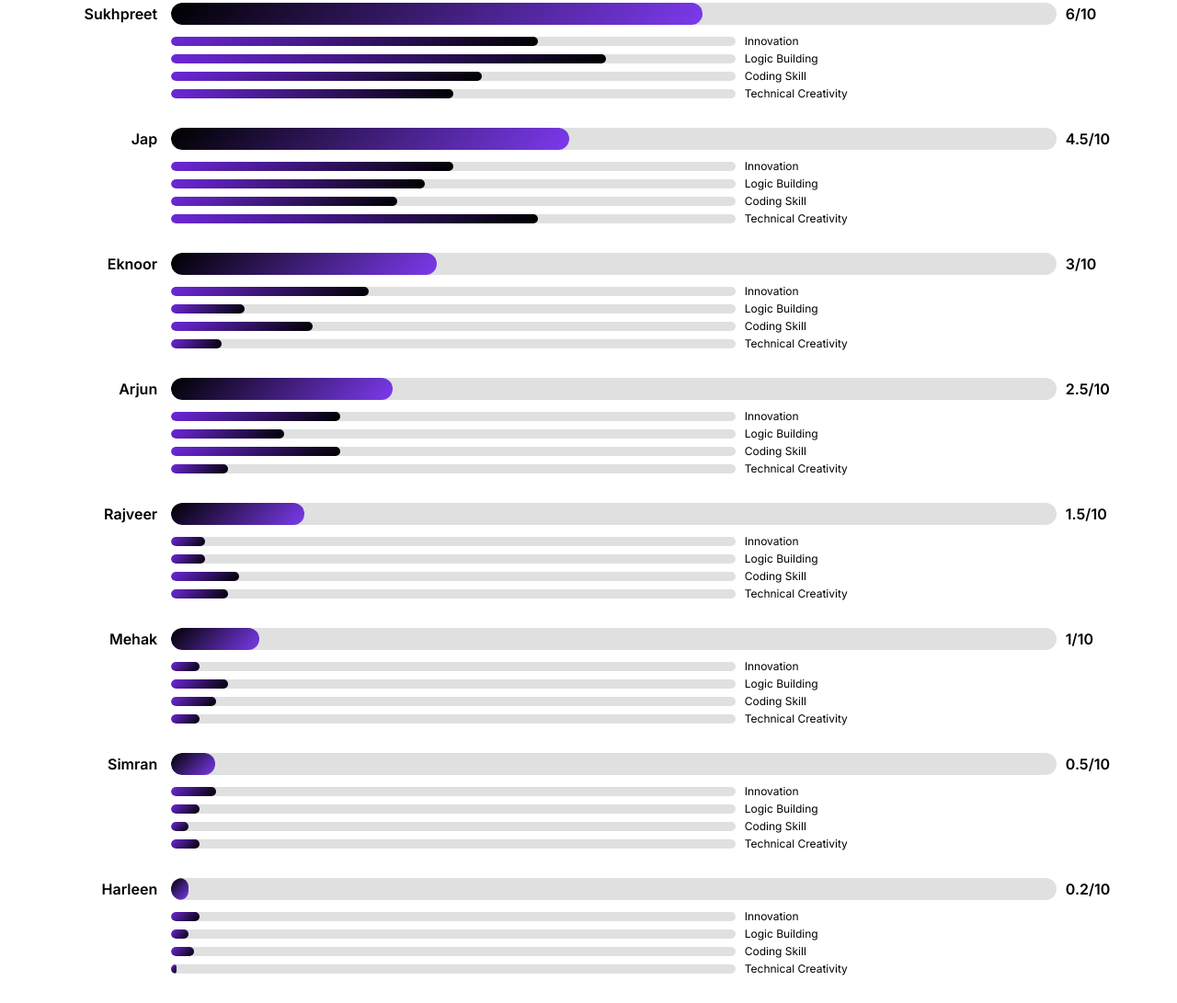
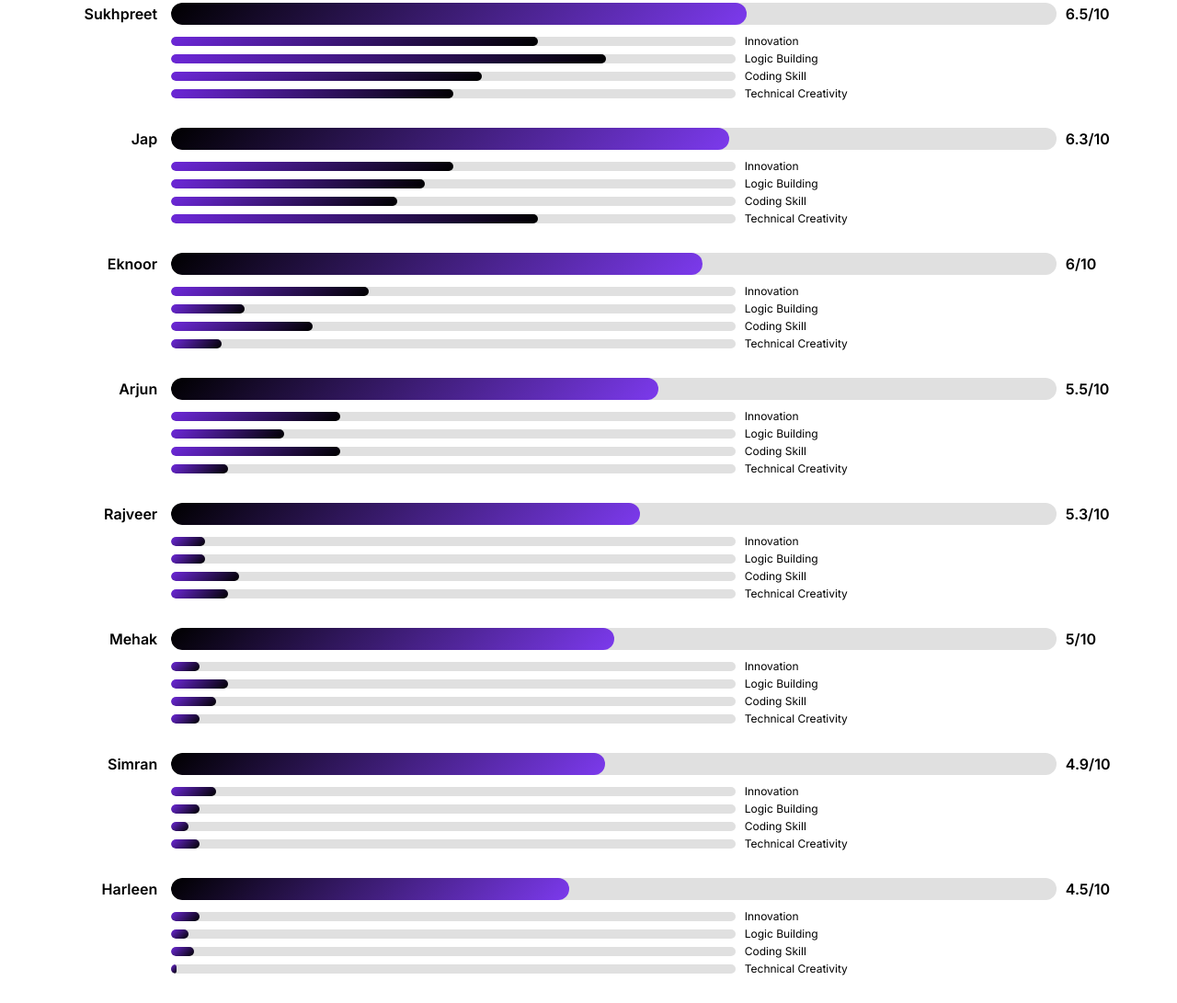
Before and after one commit to QRCart/Test2.0, a plain HTML site: page index.html in a window 1280 px wide. Shown: the part 490-1581 px from the top of the page at 92% size. Drawn offline with Linux system fonts and the light colour scheme.

Commit message:
Update index.html

```diff
--- a/index.html
+++ b/index.html
@@ -99,14 +99,14 @@
         /* Main progress widths based on scores */
         .score-85 { width: 85%; }
         .score-70 { width: 70%; }
-        .score-60 { width: 60%; }
-        .score-45 { width: 45%; }
-        .score-30 { width: 30%; }
-        .score-25 { width: 25%; }
-        .score-15 { width: 15%; }
-        .score-10 { width: 10%; }
-        .score-5 { width: 5%; }
-        .score-2 { width: 2%; }
+        .score-60 { width: 65%; }
+        .score-45 { width: 63%; }
+        .score-30 { width: 60%; }
+        .score-25 { width: 55%; }
+        .score-15 { width: 53%; }
+        .score-10 { width: 50%; }
+        .score-5 { width: 49%; }
+        .score-2 { width: 45%; }
 
         /* Sub progress colors - Lighter blue for sub-categories */
         .sub-unified {
@@ -274,7 +274,7 @@
                 <div class="progress-bar">
                     <div class="progress-fill unified-progress score-60"></div>
                 </div>
-                <div class="score">6/10</div>
+                <div class="score">6.5/10</div>
             </div>
             <div class="sub-container">
                 <div class="sub-wrapper">
@@ -311,7 +311,7 @@
                 <div class="progress-bar">
                     <div class="progress-fill unified-progress score-45"></div>
                 </div>
-                <div class="score">4.5/10</div>
+                <div class="score">6.3/10</div>
             </div>
             <div class="sub-container">
                 <div class="sub-wrapper">
@@ -348,7 +348,7 @@
                 <div class="progress-bar">
                     <div class="progress-fill unified-progress score-30"></div>
                 </div>
-                <div class="score">3/10</div>
+                <div class="score">6/10</div>
             </div>
             <div class="sub-container">
                 <div class="sub-wrapper">
@@ -385,7 +385,7 @@
                 <div class="progress-bar">
                     <div class="progress-fill unified-progress score-25"></div>
                 </div>
-                <div class="score">2.5/10</div>
+                <div class="score">5.5/10</div>
             </div>
             <div class="sub-container">
                 <div class="sub-wrapper">
@@ -422,7 +422,7 @@
                 <div class="progress-bar">
                     <div class="progress-fill unified-progress score-15"></div>
                 </div>
-                <div class="score">1.5/10</div>
+                <div class="score">5.3/10</div>
             </div>
             <div class="sub-container">
                 <div class="sub-wrapper">
@@ -459,7 +459,7 @@
                 <div class="progress-bar">
                     <div class="progress-fill unified-progress score-10"></div>
                 </div>
-                <div class="score">1/10</div>
+                <div class="score">5/10</div>
             </div>
             <div class="sub-container">
                 <div class="sub-wrapper">
@@ -496,7 +496,7 @@
                 <div class="progress-bar">
                     <div class="progress-fill unified-progress score-5"></div>
                 </div>
-                <div class="score">0.5/10</div>
+                <div class="score">4.9/10</div>
             </div>
             <div class="sub-container">
                 <div class="sub-wrapper">
@@ -533,7 +533,7 @@
                 <div class="progress-bar">
                     <div class="progress-fill unified-progress score-2"></div>
                 </div>
-                <div class="score">0.2/10</div>
+                <div class="score">4.5/10</div>
             </div>
             <div class="sub-container">
                 <div class="sub-wrapper">
```
